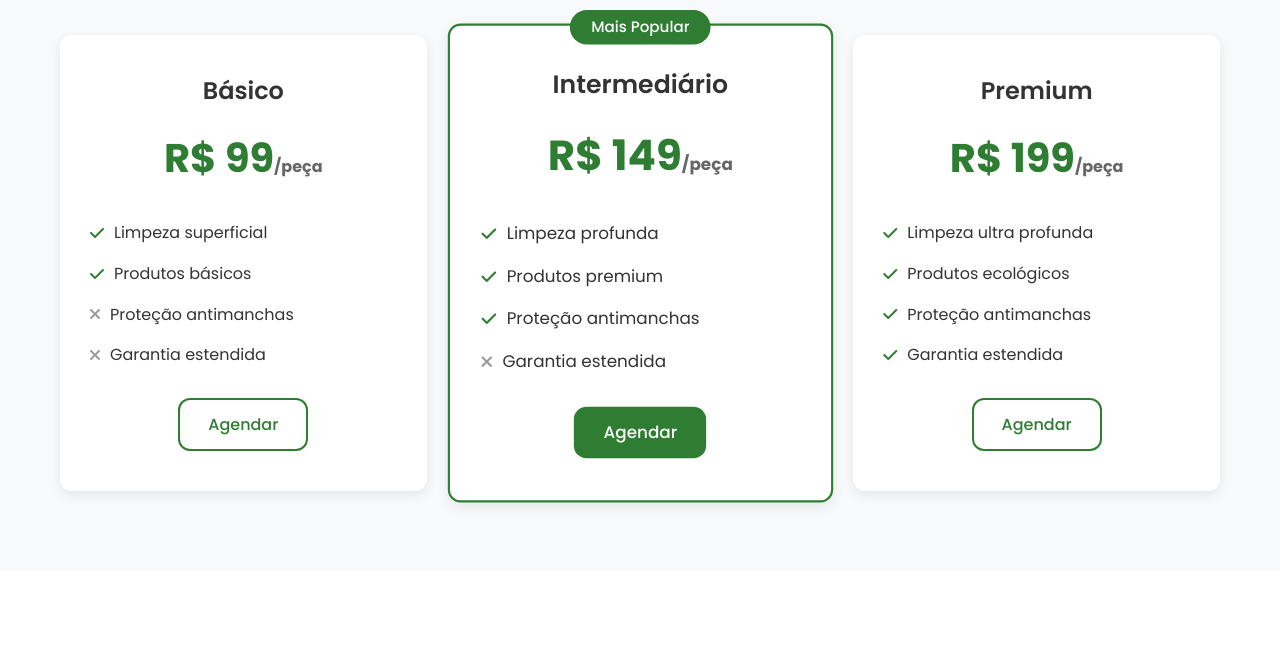
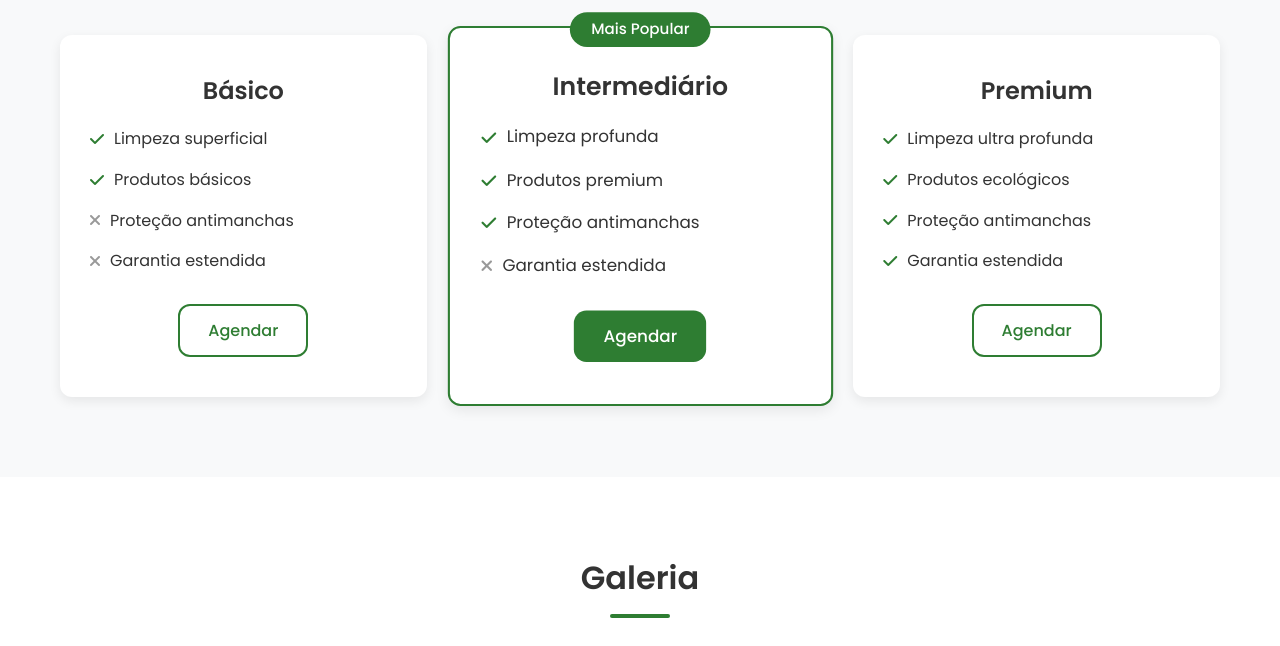
Before and after one commit to Davibzf/site-higienizacao, a plain HTML site: page index.html in a window 1280 px wide. Shown: the part 2840-3486 px from the top of the page. Drawn offline with Linux system fonts and the light colour scheme.

Commit message:
Update index.html

```diff
--- a/index.html
+++ b/index.html
@@ -220,7 +220,6 @@
             <div class="pricing">
                 <div class="pricing-card">
                     <h3>Básico</h3>
-                    <div class="price">R$ 99<span>/peça</span></div>
                     <ul>
                         <li><i class="fas fa-check"></i> Limpeza superficial</li>
                         <li><i class="fas fa-check"></i> Produtos básicos</li>
@@ -232,7 +231,6 @@
                 <div class="pricing-card featured">
                     <div class="popular-tag">Mais Popular</div>
                     <h3>Intermediário</h3>
-                    <div class="price">R$ 149<span>/peça</span></div>
                     <ul>
                         <li><i class="fas fa-check"></i> Limpeza profunda</li>
                         <li><i class="fas fa-check"></i> Produtos premium</li>
@@ -243,7 +241,6 @@
                 </div>
                 <div class="pricing-card">
                     <h3>Premium</h3>
-                    <div class="price">R$ 199<span>/peça</span></div>
                     <ul>
                         <li><i class="fas fa-check"></i> Limpeza ultra profunda</li>
                         <li><i class="fas fa-check"></i> Produtos ecológicos</li>
```
